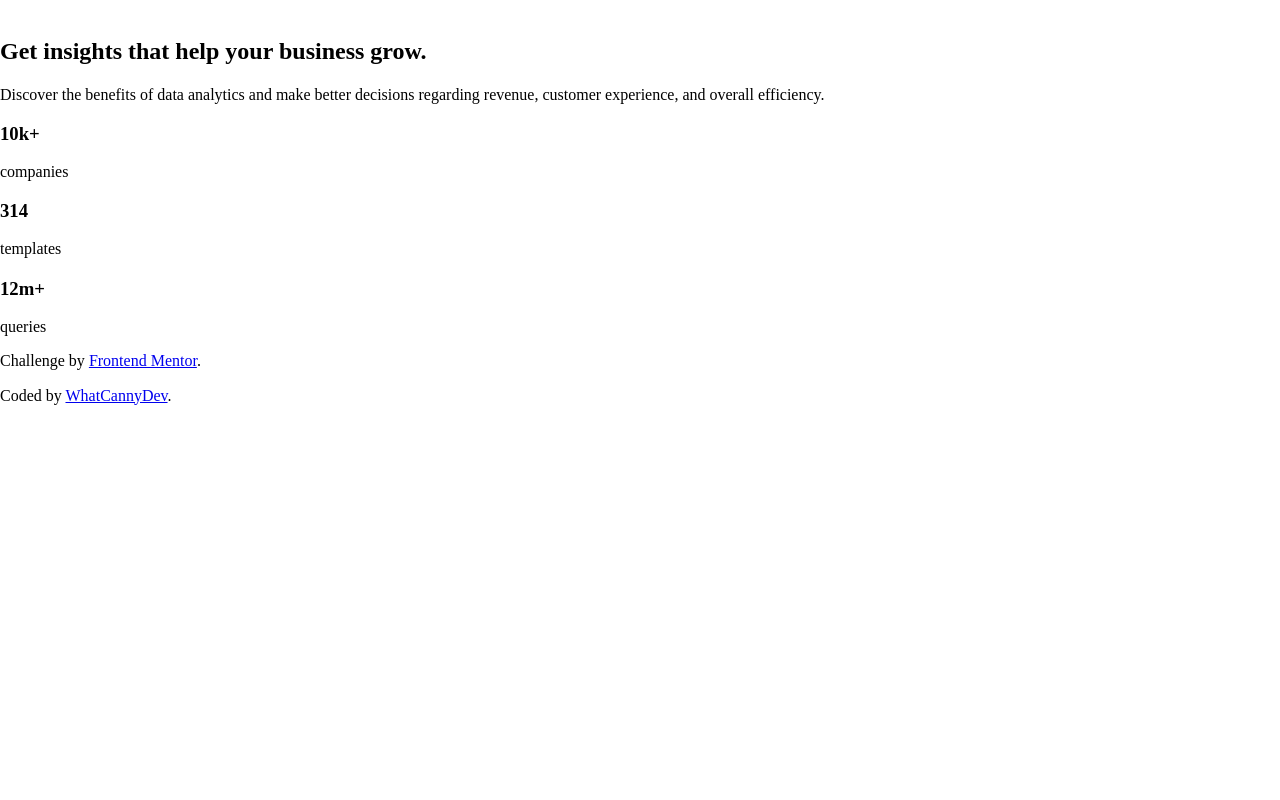
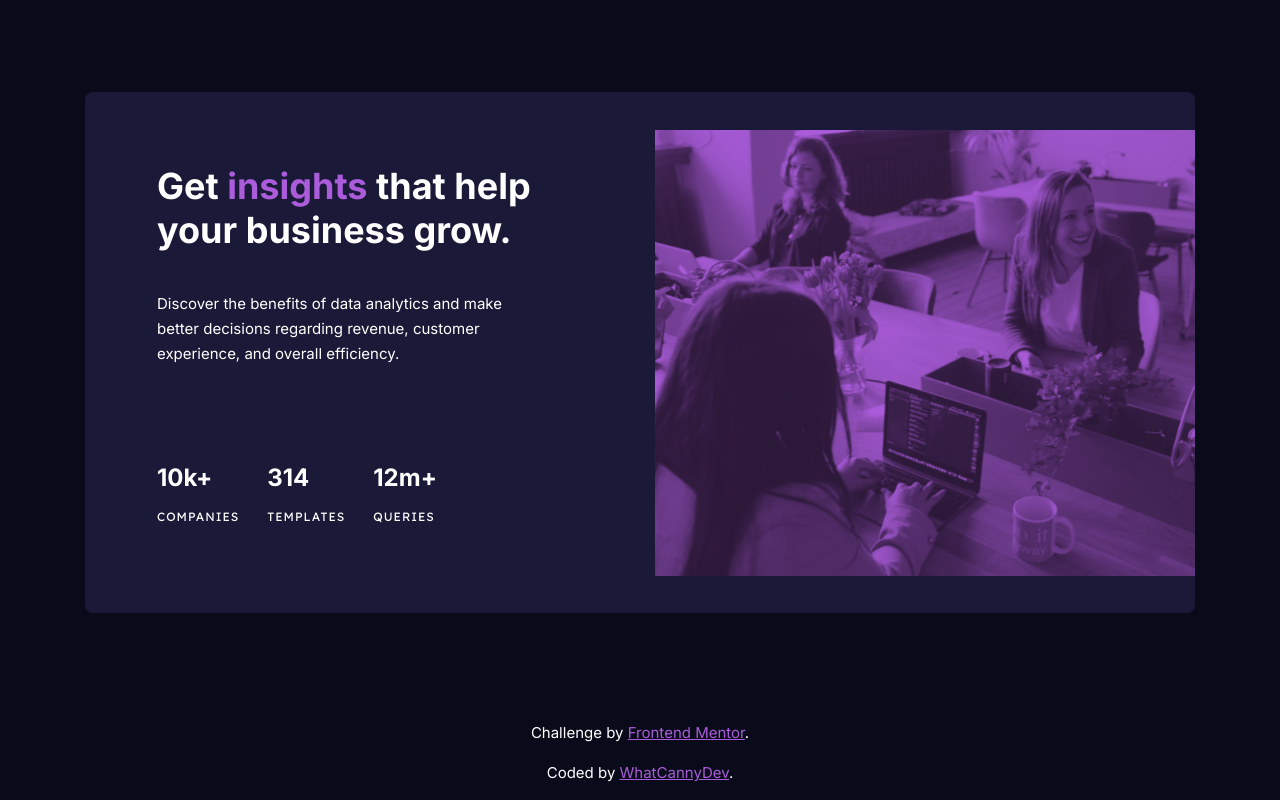
Before and after one commit to CannyRo/FrontendMentor_StatsPreviewCardComponent_8JqbgoU62, a plain HTML site: page index.html in a window 1280 px wide. Drawn offline with Linux system fonts and the light colour scheme.

Commit message:
Mobile and desktop version with modified opacity of the raw background image with full size

```diff
--- a/index.html
+++ b/index.html
@@ -11,7 +11,7 @@
 <body>
   <main>
     <div class="card">
-      <img src="" alt="" class="card__img">
+      <div class="card__img-bg"></div>
       <div class="card__content">
         <h2 class="card__title">Get <span class="card__title-accent">insights</span> that help your business grow.</h2>
         <p class="card__text">Discover the benefits of data analytics and make better decisions regarding revenue, customer
--- a/style.css
+++ b/style.css
@@ -9,5 +9,171 @@
     --Slightly-transparent-white-stat : hsla(0, 0%, 100%, 0.6); /* (stat headings) */
     /* == Fonts == */
     --main-font : 'Inter';
-    --unity-font : 'Lexend Deca'
+    --unity-font : 'Lexend Deca';
 }
+body{
+    position: relative;
+    display: flex;
+    flex-direction: column;
+    justify-content: center;
+    align-items: center;
+    min-height: 100vh;
+    color: var(--White);
+    background-color: var(--Very-dark-blue);
+    font-family: var(--main-font), 'Franklin Gothic Medium', 'Arial Narrow', Arial, sans-serif;
+    font-size: 15px;
+    line-height: 25px;
+    font-weight: 400;
+}
+main{
+    display: flex;
+    justify-content: center;
+    align-items: center;
+    flex-grow: 1;
+    padding: 24px;
+}
+.card{
+    display: flex;
+    flex-direction: column;
+    align-items: center;
+    max-width: 540px;
+    background-color: var(--Dark-desaturated-blue);
+    border-radius: 8px;
+    overflow: hidden;
+
+}
+
+.card__img-bg{
+    position: relative;
+    width: 100%;
+    min-height: 240px;
+    max-height: 446px;
+    background-color: var(--White);
+    background-image: url('./images/Bitmap.png');
+    background-repeat: no-repeat;
+    background-size: auto 346px;
+    background-position: 34% 16%;
+}
+.card__img-bg::before{
+    position: absolute;
+    content: "";
+    top: 0px;
+    right: 0px;
+    bottom: 0px;
+    left: 0px;
+    width: 100%;
+    height: 100%;
+    min-height: 240px;
+    max-height: 446px;
+    background-color: var(--Soft-violet);
+    mix-blend-mode: multiply;
+}
+.card__content{
+    display: flex;
+    flex-direction: column;
+    align-items: center;
+    padding: 40px 32px 32px 32px;
+    text-align: center;
+}
+.card__title{
+    margin: 0 0 16px 0;
+    font-size: 28px;
+    line-height: 32px;
+    font-weight: 700;
+}
+.card__title-accent{
+    color: var(--Soft-violet);
+}
+.card__keypoint{
+    display: flex;
+    flex-direction: column;
+    align-items: center;
+    margin-top: 40px;
+}
+.card__keypoint-item:nth-child(2){
+    margin: 24px 0;
+}
+.card__keypoint-value{
+    margin-bottom: 2px;
+    font-size: 24px;
+    line-height: 29px;
+    font-weight: 700;
+}
+.card__keypoint-unit{
+    font-family: var(--unity-font), 'Lucida Sans', 'Lucida Sans Regular', 'Lucida Grande', 'Lucida Sans Unicode', Geneva, Verdana, sans-serif;
+    font-size: 12px;
+    line-height: 25px;
+    font-weight: 400;
+    letter-spacing: 1px;
+    text-transform: uppercase;
+}
+footer{
+    position: relative;
+    bottom: 0;
+    text-align: center;
+}
+.footer__signature a{
+    color: var(--Soft-violet);
+}
+
+@media(min-width: 570px){
+    .card__img-bg{
+        background-size: 100% auto;
+        background-position: 34% 16%;
+    }
+}
+
+@media(min-width: 768px){
+    main{
+        padding: 64px;
+    }
+    .card{
+        max-width: none;
+    }
+
+    .card__content{
+        padding: 72px;
+        align-items: start;
+        text-align: left;
+    }
+    .card__title{
+        margin: 0 0 24px 0;
+        font-size: 36px;
+        line-height: 44px;
+    }
+
+    .card__keypoint{
+        flex-direction: row;
+        margin-top: 58px;
+    }
+    .card__keypoint-item{
+        margin-right: 28px;
+    }
+    .card__keypoint-item:nth-child(2){
+        margin: 0 28px 0 0;
+    }
+}
+@media(min-width: 1238px){
+    .card{
+        flex-direction: row-reverse;
+        max-width: 1110px;
+    }
+    .card__img-bg{
+        flex-shrink: 0;
+        width: 540px;
+        height: 446px;
+        background-size: auto;
+        background-position: 34% 16%;
+    }
+    .card__content{
+        display: flex;
+        flex-direction: column;
+        padding: 72px 96px 72px 72px;
+    }
+    .card__title{
+        max-width: 403px;
+    }
+    .card__text{
+        max-width: 374px;
+    }
+}
```
Also changed, not shown: images/Bitmap.png (added).
